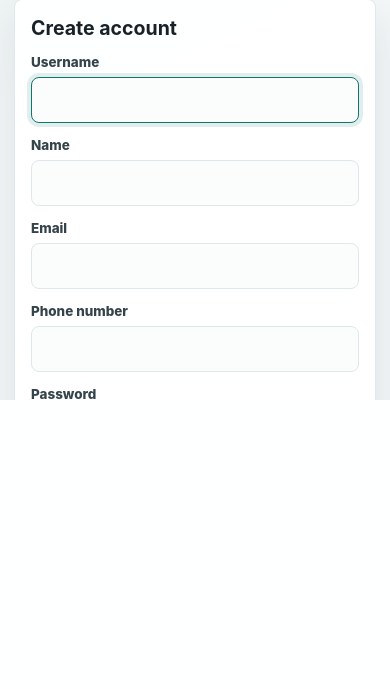
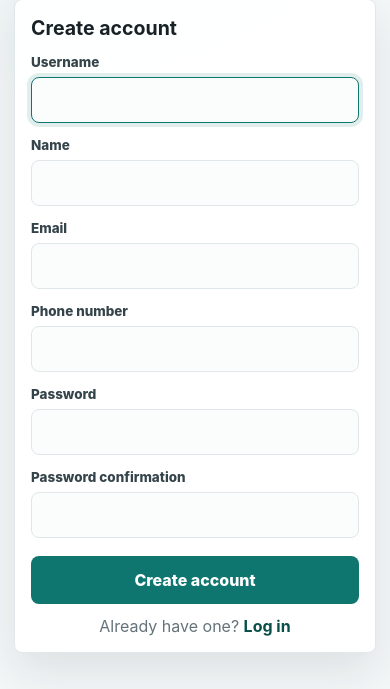
Before and after one commit to gabrielbressanelli/tipout, a Django app: page /signup/ in a window 390 px wide. Shown: the part 444-1133 px from the top of the page. Before the commit the page ends 844 px from the top, so only its background shows below. Run offline with Django 5.2, Linux system fonts and the light colour scheme.

Commit message:
let page scroll normaly on bottom

```diff
--- a/tips/static/tips/styles.css
+++ b/tips/static/tips/styles.css
@@ -1100,15 +1100,14 @@ input:focus {
 @media (max-width: 560px) {
     html,
     body {
-        height: 100%;
-        overflow: hidden;
+        height: auto;
+        overflow: visible;
     }
 
     .app-shell {
-        display: grid;
-        grid-template-rows: auto minmax(0, 1fr);
-        height: 100dvh;
-        padding: 0;
+        display: block;
+        min-height: 100dvh;
+        padding: 0 0 14px;
         width: 100%;
     }
 
@@ -1118,15 +1117,15 @@ input:focus {
         display: flex;
         margin-bottom: 0;
         padding: env(safe-area-inset-top) 14px 18px;
-        position: relative;
+        position: sticky;
+        top: 0;
         z-index: 20;
     }
 
     main {
         min-height: 0;
-        overflow-y: auto;
-        padding: 8px 14px max(22px, env(safe-area-inset-bottom));
-        -webkit-overflow-scrolling: touch;
+        overflow: visible;
+        padding: 8px 14px 22px;
     }
 
     .brand {
```
